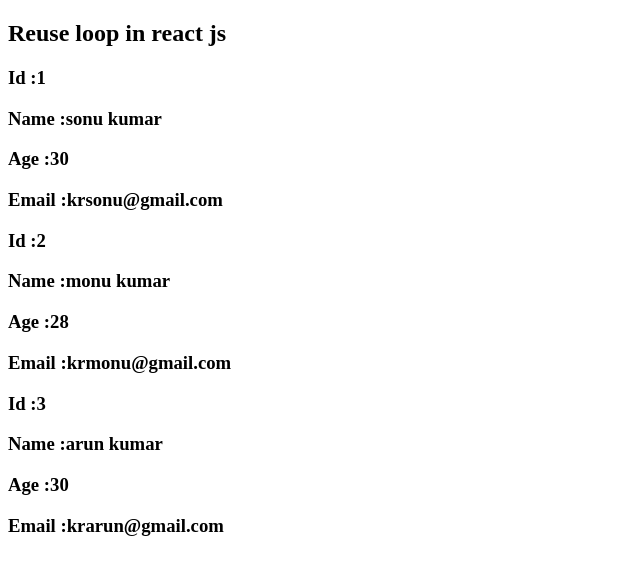
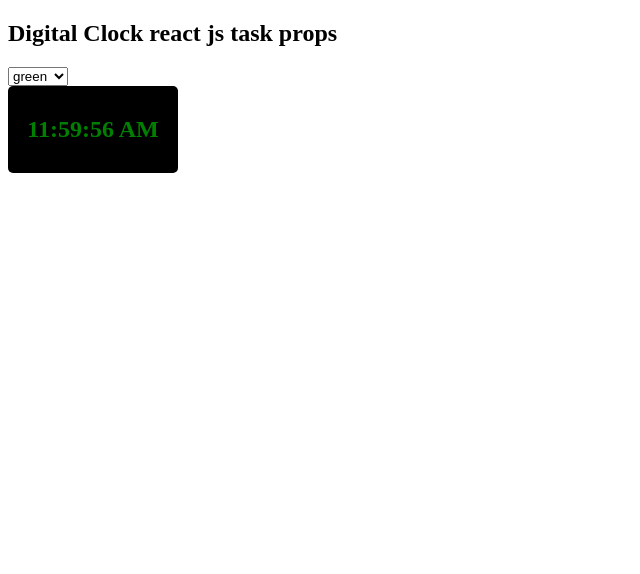
Before and after one commit to Sonukumar201995/react-revision, a React (Vite) app: page / in a window 1280 px wide. Shown: the top 574 px of the page, without its empty margins (0-640 px from the left). Built offline with nearby package versions, Linux system fonts and the light colour scheme.

Commit message:
Digital Clock

```diff
--- /dev/null
+++ b/Clock.jsx
@@ -0,0 +1,28 @@
+import { useEffect, useState } from "react";
+
+export default function Clock({ color }) {
+  const [time, setTime] = useState("");
+
+  useEffect(() => {
+    const interval = setInterval(() => {
+      setTime(new Date().toLocaleTimeString());
+    }, 1000);
+
+    return () => clearInterval(interval); // cleanup
+  }, []);
+
+  return (
+    <div
+      style={{
+        color: color,
+        background: "#000",
+        width: "150px",
+        padding: "10px",
+        borderRadius: "5px",
+        textAlign: "center",
+      }}
+    >
+      <h2>{time}</h2>
+    </div>
+  );
+}
--- a/src/App.jsx
+++ b/src/App.jsx
@@ -1,20 +1,20 @@
-import User from "./User";
+import { useState } from "react";
+import Clock from "../Clock";
 
-export default function App() {
-  const userData = [
-    { name: "sonu kumar", age: 30, email: "krsonu@gmail.com", id: 1 },
-    { name: "monu kumar", age: 28, email: "krmonu@gmail.com", id: 2 },
-    { name: "arun kumar", age: 30, email: "krarun@gmail.com", id: 3 },
-  ];
+export default function App()
+{
+  const[color,setColor]=useState('green')
+  return(
+    <div>
+      <h2>Digital Clock react js task props</h2>
 
-  return (
-    <div>
-      <h2>Reuse loop in react js</h2>
-      {userData.map((user) => (
-        <div key={user.id}>
-          <User data={user} />
-        </div>
-      ))}
+      <select onChange={(event)=>setColor(event.target.value)}>
+        <option value={"green"}>green</option>
+        <option value={"red"}>red</option>
+        <option value={"yellow"}>yellow</option>
+        <option value={"pink"}>pink</option>
+      </select>
+      <Clock color={color}/>
     </div>
-  );
+  )
 }
--- a/src/User.jsx
+++ /dev/null
@@ -1,11 +0,0 @@
-export default function User({data})
-{
-    return(
-        <div>
-            <h3>Id :{data.id}</h3>
-            <h3>Name :{data.name}</h3>
-            <h3>Age :{data.age}</h3>
-            <h3>Email :{data.email}</h3>
-        </div>
-    )
-}
```
